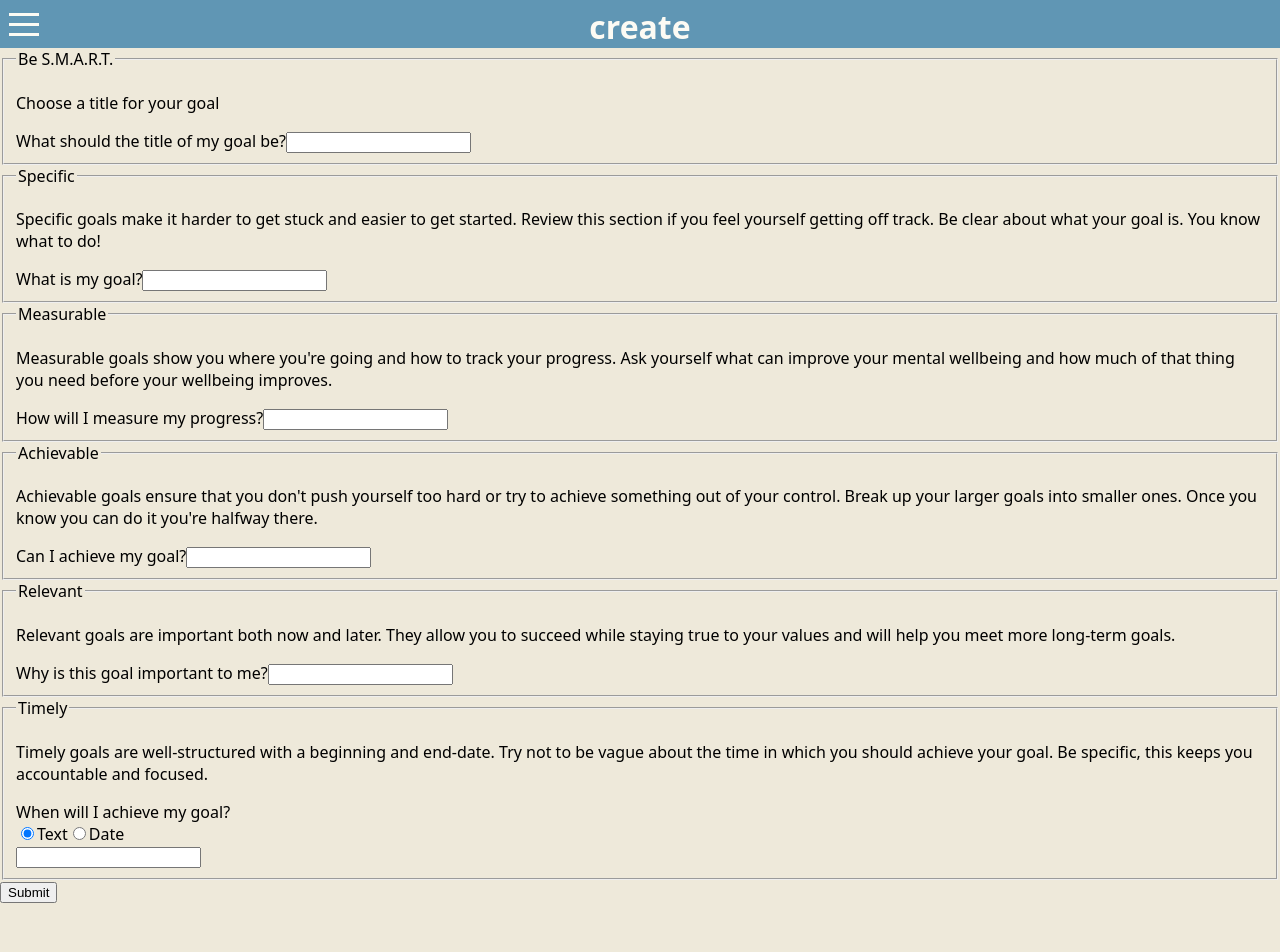
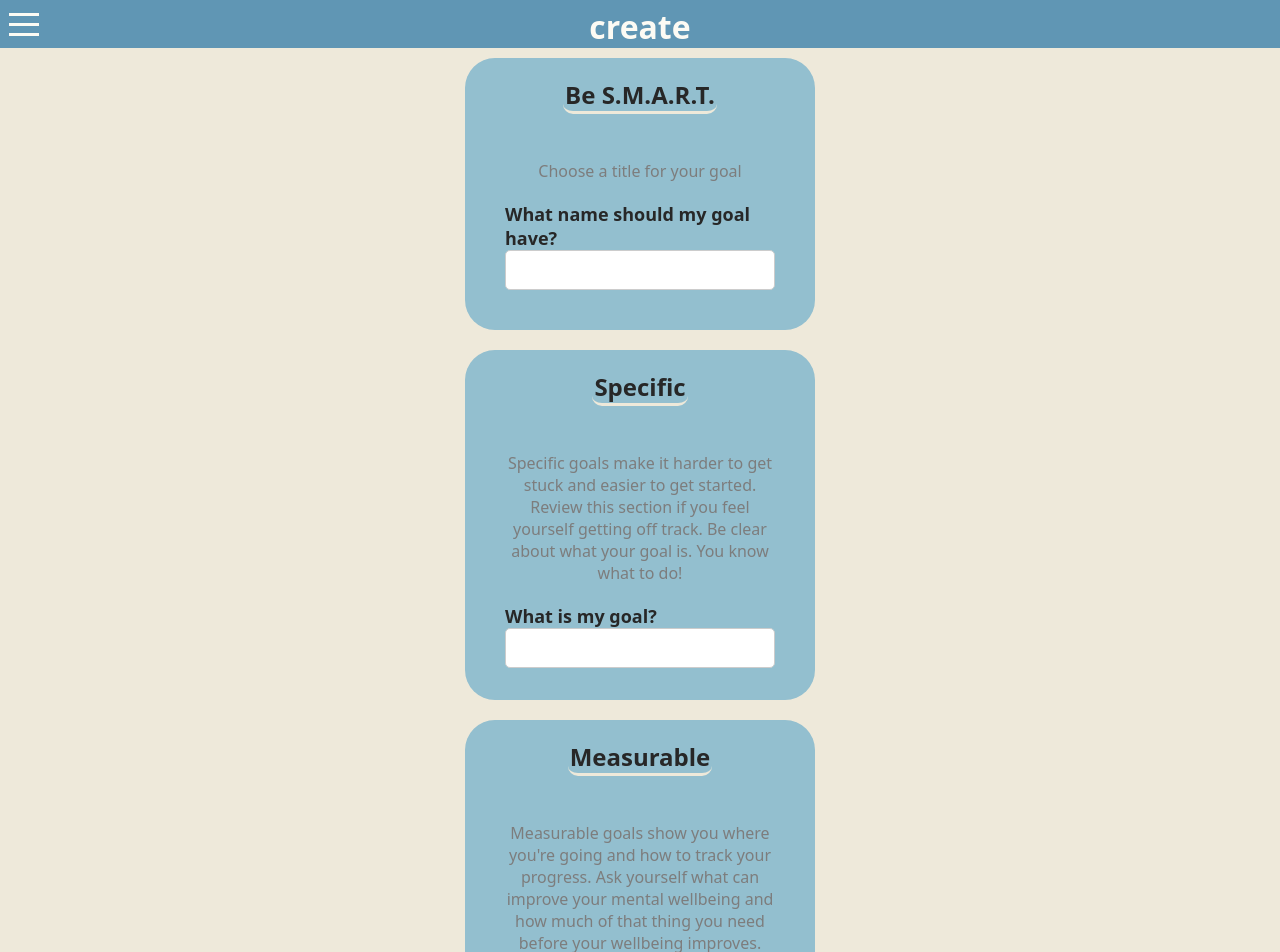
Before and after one commit to CorneliusMoe/Capstone-Cornelius, a Next.js app: page /create in a window 1280 px wide. Shown: the top 952 px of the page. Before the commit the page ends 903 px from the top, so only its background shows below. Built offline with nearby package versions, Linux system fonts and the light colour scheme.

Commit message:
add styling to form and edit form

```diff
--- a/components/Form/index.js
+++ b/components/Form/index.js
@@ -1,5 +1,14 @@
 import { useRouter } from "next/router";
 import GoalInput from "@/components/GoalInput/index";
+import { Card } from "../FormCard";
+import styled from "styled-components";
+
+const StyledForm = styled.form`
+  display: flex;
+  align-items: center;
+  justify-content: center;
+  flex-direction: column;
+`;
 
 export default function Form({ addGoal, timelyOption, setTimelyOption }) {
   const router = useRouter();
@@ -13,13 +22,16 @@ export default function Form({ addGoal, timelyOption, setTimelyOption }) {
   }
 
   return (
-    <form onSubmit={handleSubmit}>
+    <StyledForm onSubmit={handleSubmit}>
+      <Card>
         <GoalInput
           title="Be S.M.A.R.T."
           description="Choose a title for your goal"
-        label="What should the title of my goal be?"
+          label="What name should my goal have?"
           name="goalName"
-      />{" "}
+        />
+      </Card>
+      <Card>
         <GoalInput
           title="Specific"
           description="Specific goals make it harder to get stuck and easier to get started.
@@ -27,7 +39,9 @@ export default function Form({ addGoal, timelyOption, setTimelyOption }) {
   about what your goal is. You know what to do!"
           label="What is my goal?"
           name="specific"
-      />{" "}
+        />
+      </Card>
+      <Card>
         <GoalInput
           title="Measurable"
           description="Measurable goals show you where you're going and how to track
@@ -35,7 +49,9 @@ export default function Form({ addGoal, timelyOption, setTimelyOption }) {
         how much of that thing you need before your wellbeing improves."
           label="How will I measure my progress?"
           name="measurable"
-      />{" "}
+        />
+      </Card>
+      <Card>
         <GoalInput
           title="Achievable"
           description="Achievable goals ensure that you don't push yourself too hard or
@@ -44,7 +60,9 @@ export default function Form({ addGoal, timelyOption, setTimelyOption }) {
         halfway there."
           label="Can I achieve my goal?"
           name="achievable"
-      />{" "}
+        />
+      </Card>
+      <Card>
         <GoalInput
           title="Relevant"
           description=" Relevant goals are important both now and later. They allow you to
@@ -52,7 +70,9 @@ export default function Form({ addGoal, timelyOption, setTimelyOption }) {
         long-term goals."
           label="Why is this goal important to me?"
           name="relevant"
-      />{" "}
+        />
+      </Card>
+      <Card>
         <GoalInput
           title="Timely"
           description="Timely goals are well-structured with a beginning and end-date. Try
@@ -63,7 +83,8 @@ export default function Form({ addGoal, timelyOption, setTimelyOption }) {
           timelyOption={timelyOption}
           setTimelyOption={setTimelyOption}
         />
+      </Card>
       <button type="submit">Submit</button>
-    </form>
+    </StyledForm>
   );
 }
--- a/components/FormCard/index.js
+++ b/components/FormCard/index.js
@@ -0,0 +1,19 @@
+import styled from "styled-components";
+
+const CardContainer = styled.div`
+  background-color: #93bfcf;
+  padding: 20px;
+  margin: 10px 10px 10px 10px;
+  min-width: 350px;
+  max-width: 350px;
+  min-height: 254px;
+  max-height: 350px;
+  border-radius: 30px;
+  display: flex;
+  flex-direction: column;
+  align-items: center;
+`;
+
+export const Card = ({ children }) => {
+  return <CardContainer>{children}</CardContainer>;
+};
--- a/components/GoalInput/index.js
+++ b/components/GoalInput/index.js
@@ -1,3 +1,69 @@
+import styled from "styled-components";
+
+const StyledFieldset = styled.fieldset`
+  border: none;
+  padding: 20px;
+  margin: 0;
+`;
+
+const StyledLegend = styled.legend`
+  font-size: 24px;
+  font-weight: bold;
+  text-align: center;
+  color: #272727;
+  margin-bottom: 10px;
+  border-bottom: 3px solid #eee9da;
+  border-radius: 10px;
+`;
+
+const StyledDescription = styled.p`
+  color: #7d7d7d;
+  text-align: center;
+  font-size: 16px;
+  margin-bottom: 20px;
+`;
+
+const StyledLabel = styled.label`
+  font-size: 18px;
+  font-weight: bold;
+  text-align: center;
+  color: #272727;
+  margin-bottom: 5px;
+`;
+
+const StyledInputContainer = styled.div`
+  display: flex;
+  align-items: center;
+  margin-bottom: 10px;
+
+  input[type="radio"] {
+    margin-right: 5px;
+  }
+`;
+
+const StyledRadioLabel = styled.span`
+  font-size: 16px;
+  text-align: center;
+  color: #272727;
+`;
+
+const StyledTextInput = styled.input`
+  width: 100%;
+  padding: 10px;
+  font-size: 16px;
+  border: 1px solid #ccc;
+  border-radius: 5px;
+  outline: none;
+  display: flex;
+  align-items: center;
+  justify-content: center;
+  text-align: center;
+
+  :focus {
+    border-color: #6096b4;
+  }
+`;
+
 export default function GoalInput({
   title,
   description,
@@ -15,13 +81,12 @@ export default function GoalInput({
   const currentDate = new Date().toISOString().split("T")[0];
 
   return (
-    <fieldset>
-      <legend>{title}</legend>
-      <div>
-        <p>{description}</p>
-        <label htmlFor={name}>{label}</label>
+    <StyledFieldset>
+      <StyledLegend>{title}</StyledLegend>
+      <StyledDescription>{description}</StyledDescription>
+      <StyledLabel htmlFor={name}>{label}</StyledLabel>
       {name === "timely" && (
-          <div>
+        <StyledInputContainer>
           <input
             type="radio"
             name={`${name}-option`}
@@ -29,7 +94,7 @@ export default function GoalInput({
             checked={timelyOption === "text"}
             onChange={handleTimelyOptionChange}
           />
-            <span>Text</span>
+          <StyledRadioLabel>Text</StyledRadioLabel>
           <input
             type="radio"
             name={`${name}-option`}
@@ -37,11 +102,11 @@ export default function GoalInput({
             checked={timelyOption === "date"}
             onChange={handleTimelyOptionChange}
           />
-            <span>Date</span>
-          </div>
+          <StyledRadioLabel>Date</StyledRadioLabel>
+        </StyledInputContainer>
       )}
       {name === "timely" && timelyOption === "text" && (
-          <input
+        <StyledTextInput
           type="text"
           id={name}
           name={name}
@@ -51,7 +116,7 @@ export default function GoalInput({
         />
       )}
       {name === "timely" && timelyOption === "date" && (
-          <input
+        <StyledTextInput
           type="date"
           id={name}
           name={name}
@@ -62,7 +127,7 @@ export default function GoalInput({
         />
       )}
       {name !== "timely" && (
-          <input
+        <StyledTextInput
           type="text"
           id={name}
           name={name}
@@ -71,7 +136,6 @@ export default function GoalInput({
           required
         />
       )}
-      </div>
-    </fieldset>
+    </StyledFieldset>
   );
 }
--- a/components/MindfulnessCard/index.js
+++ b/components/MindfulnessCard/index.js
@@ -25,6 +25,7 @@ const StyledCard = styled.section`
 const StyledTitle = styled.h2`
   color: #272727;
   border-bottom: 3px solid #eee9da;
+  border-radius: 10px;
   margin-top: 0;
   margin-bottom: 0;
 `;
```
Also changed, not shown: components/GoalDetailCard/index.js (+13 -0 lines). Lines whose indentation alone changed are shown as unchanged.
